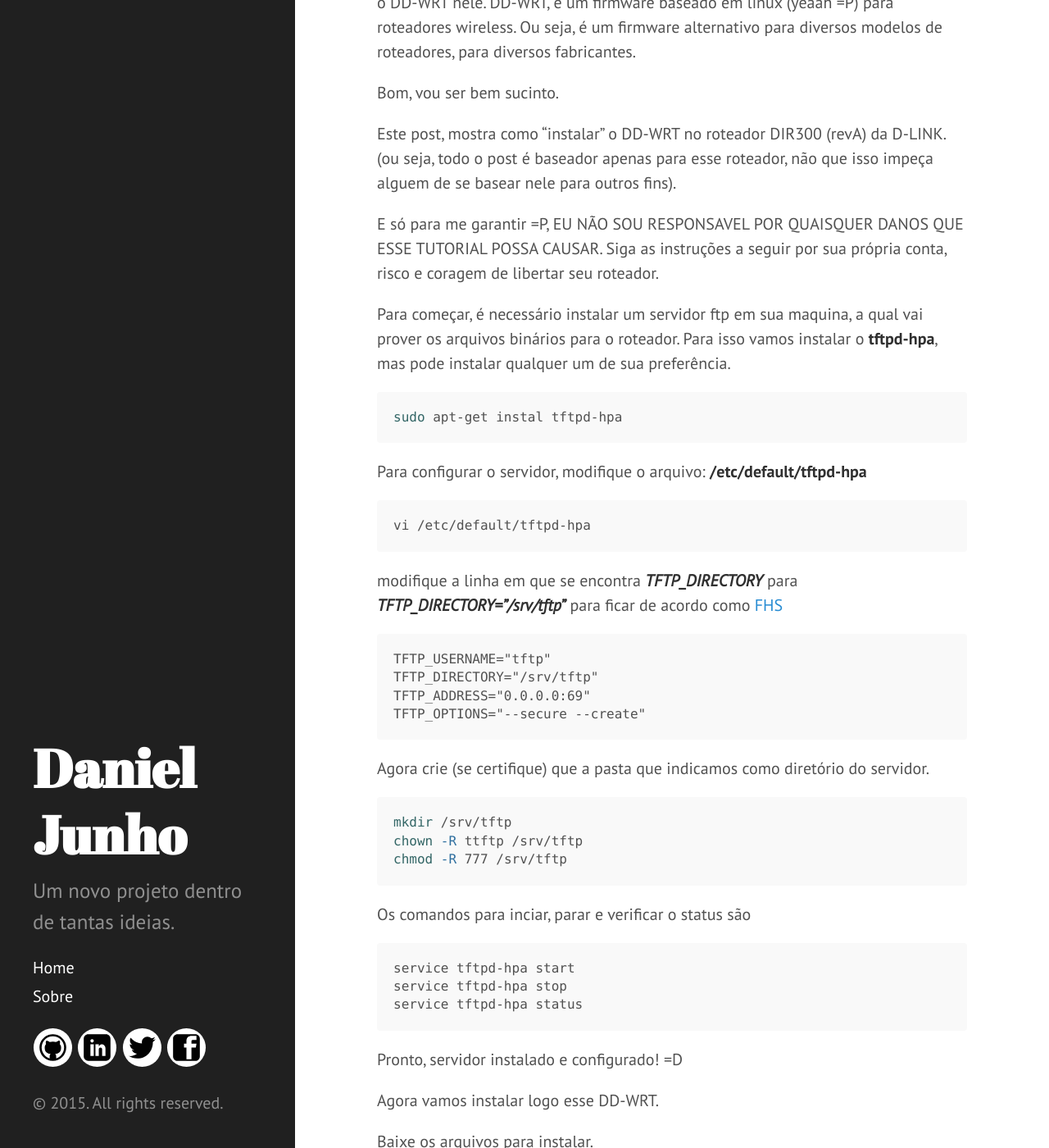
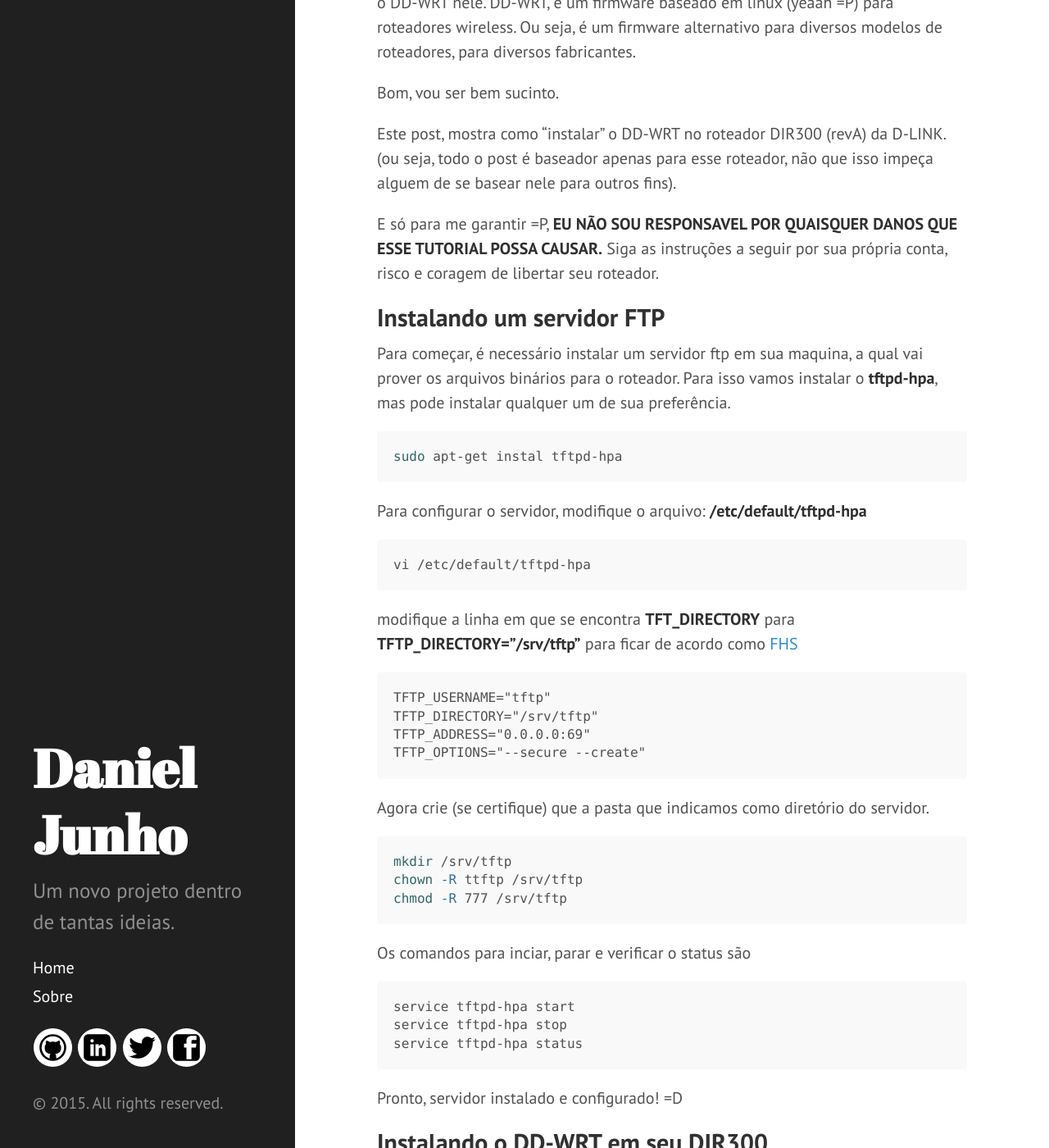
Before and after one commit to djunho/djunho.github.io, a Jekyll site: the page built from _posts/2015-11-04-D-Link_DIR300_com_DDWRT.md, in a window 1280 px wide and 1400 px high, scrolled down 382 px. Shown: the whole window at 82% size. Built offline with Jekyll 4.4.1, drawn with Linux system fonts in a browser that asks for light colours; Markdown is read by kramdown in place of the engine named in the settings; comment, search, counter and statistics services are not loaded.

Commit message:
Novo Post sovre atualização do DD-WRT no DIR300

````diff
--- a/_posts/2015-11-04-D-Link_DIR300_com_DDWRT.md
+++ b/_posts/2015-11-04-D-Link_DIR300_com_DDWRT.md
@@ -12,7 +12,9 @@
 
 Este post, mostra como "instalar" o DD-WRT no roteador DIR300 (revA) da D-LINK. (ou seja, todo o post é baseador apenas para esse roteador, não que isso impeça alguem de se basear nele para outros fins).
 
-E só para me garantir =P, EU NÃO SOU RESPONSAVEL POR QUAISQUER DANOS QUE ESSE TUTORIAL POSSA CAUSAR. Siga as instruções a seguir por sua própria conta, risco e coragem de libertar seu roteador.
+E só para me garantir =P, __EU NÃO SOU RESPONSAVEL POR QUAISQUER DANOS QUE ESSE TUTORIAL POSSA CAUSAR.__ Siga as instruções a seguir por sua própria conta, risco e coragem de libertar seu roteador.
+
+## Instalando um servidor FTP
 
 Para começar, é necessário instalar um servidor ftp em sua maquina, a qual vai prover os arquivos binários para o roteador. Para isso vamos instalar o __tftpd-hpa__, mas pode instalar qualquer um de sua preferência.
 
@@ -26,7 +28,7 @@
 vi /etc/default/tftpd-hpa
 ```
 
-modifique a linha em que se encontra ___TFTP_DIRECTORY___ para ___TFTP_DIRECTORY="/srv/tftp"___ para ficar de acordo como [FHS](http://www.pathname.com/fhs/)
+modifique a linha em que se encontra __TFT\_DIRECTORY__ para __TFTP\_DIRECTORY="/srv/tftp"__ para ficar de acordo como [FHS](http://www.pathname.com/fhs/)
 
 ```
 TFTP_USERNAME="tftp"
@@ -44,6 +46,7 @@
 ```
 
 Os comandos para inciar, parar e verificar o status são
+
 ```bash
 service tftpd-hpa start
 service tftpd-hpa stop
@@ -52,11 +55,13 @@
 
 Pronto, servidor instalado e configurado! =D
 
+## Instalando o DD-WRT em seu DIR300
+
 Agora vamos instalar logo esse DD-WRT.
 
 Baixe os arquivos para instalar.
+
 ```bash
-
 cd /srv/tftp
 wget -c http://www.dd-wrt.com/routerdb/de/download/D-Link/DIR-300/A1/ap61.ram/3581
 wget -c http://www.dd-wrt.com/routerdb/de/download/D-Link/DIR-300/A1/ap61.rom/3580
@@ -68,11 +73,13 @@
 Para facilitar vamos instalar o Putty, acredite, vai facilitar a vida. =)
 
 Vamos criar um _script bash_ para ajudar.
+
 ```bash
 sudo apt-get instal putty
 ```
 
 Vamos criar agora o script. Obtido do site. [oficial](http://www.dd-wrt.com/wiki/index.php/DIR300).
+
 ```bash
 #!/bin/bash
 echo
````
